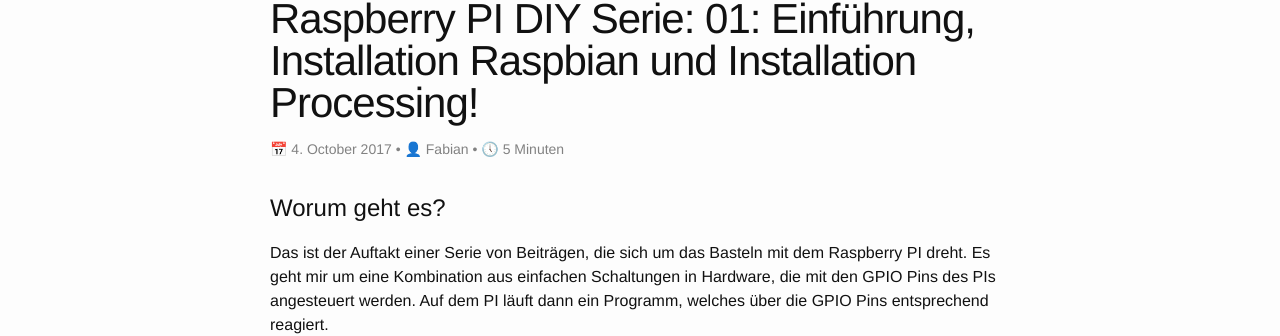
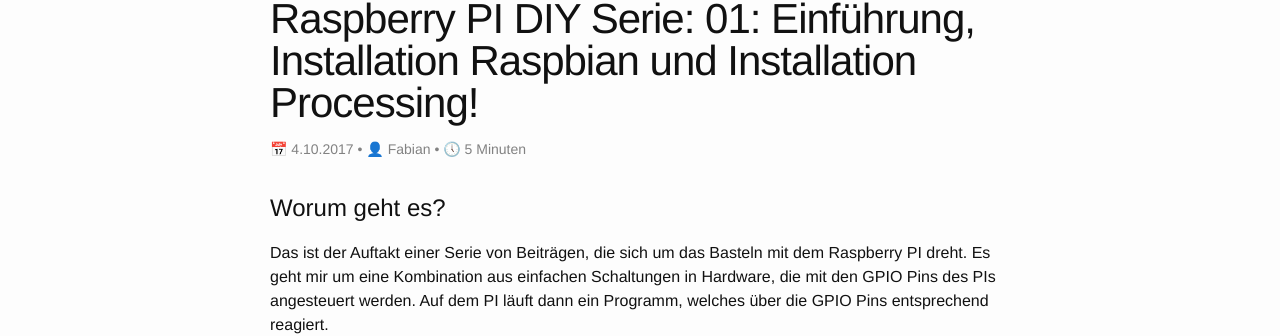
Before and after one commit to fabsenet/blog_de, a Jekyll site: the page built from _posts/2017-10-04-01 Einführung,Installation Raspbian,Installation Processing.md, in a window 1280 px wide and 900 px high. Shown: the part 146-482 px from the top of the window. Built offline with Jekyll 4.4.1, drawn with Linux system fonts in a browser that asks for light colours; comment, search, counter and statistics services are not loaded.

```diff
--- a/_config.yml
+++ b/_config.yml
@@ -40,7 +40,7 @@ url: "https://fabse.net" # the base hostname & protocol for your site, e.g. http
 # Minima date format
 # refer to http://shopify.github.io/liquid/filters/date/ if you want to customize this
 minima:
-  date_format: "%e. %B %Y"
+  date_format: "%e.%m.%Y"
 
 permalink: /:categories/:year/:month/:day/:title/
 
```
